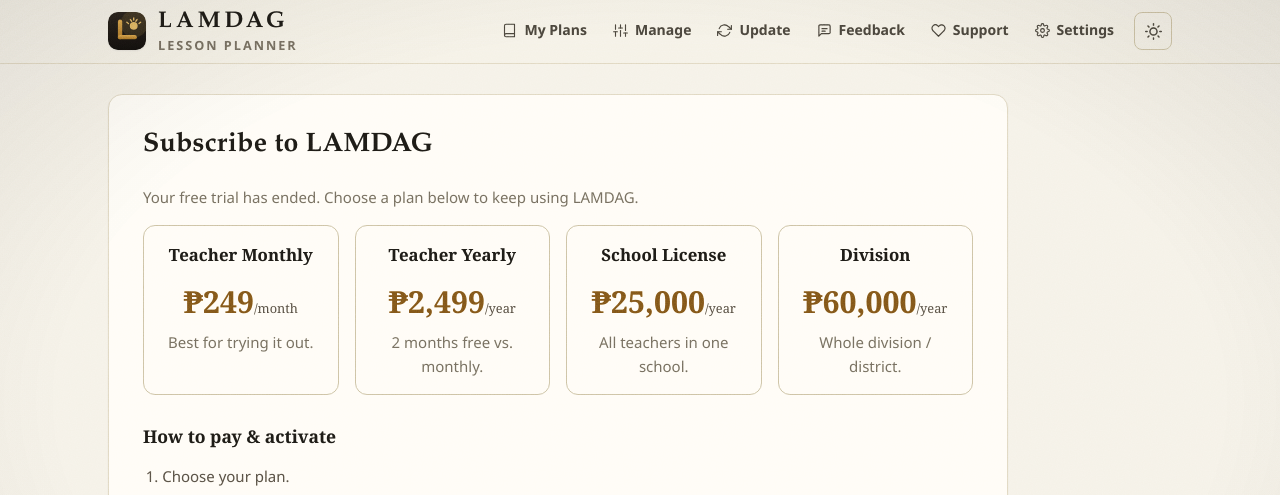
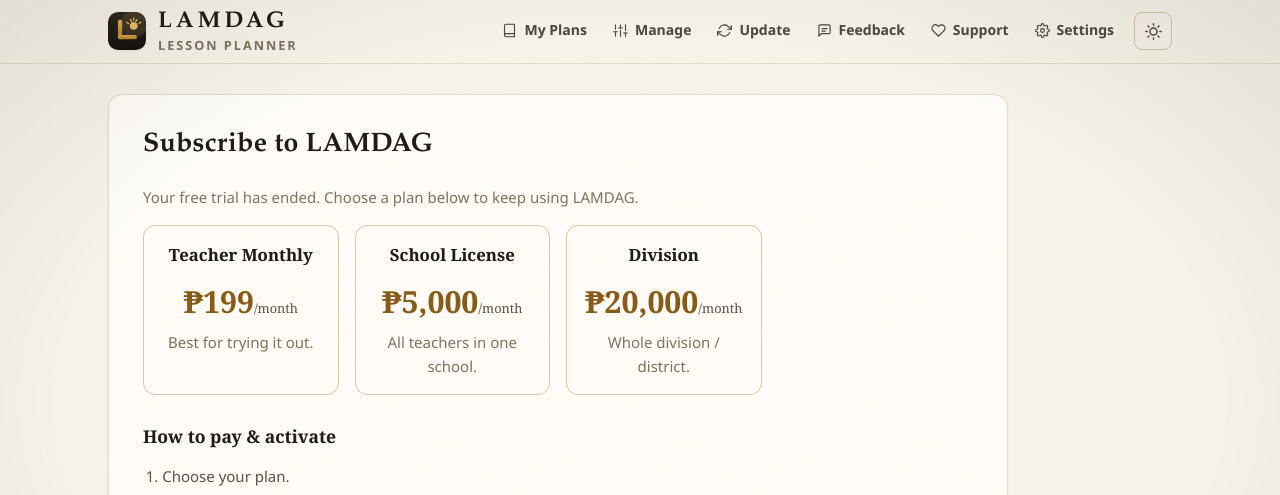
Before and after one commit to milkcakes/lamdag, a Python web app: template templates/subscribe.html in a window 1280 px wide. Shown: the top 495 px of the page. Run offline with Jinja, Linux system fonts and the light colour scheme; the template is opened without the code that fills it, so the values that code supplies are empty.

Commit message:
Monthly-only pricing: teacher 199, school 5000, division 20000 per month

```diff
--- a/app.py
+++ b/app.py
@@ -1491,9 +1491,6 @@ def admin_users():
         if action == "activate_monthly":
             _set_paid_until(conn, uid, days=30)
             msg = "Account activated for 1 month."
-        elif action == "activate_yearly":
-            _set_paid_until(conn, uid, days=365)
-            msg = "Account activated for 1 year."
         elif action == "activate_beta":
             conn.execute(
                 "UPDATE users SET status='active', plan='beta', paid_until='' WHERE id = ?",
--- a/templates/admin_access.html
+++ b/templates/admin_access.html
@@ -44,7 +44,6 @@
                 <select id="plan" name="plan">
                     <option value="school_license">School License</option>
                     <option value="teacher_monthly">Teacher Monthly</option>
-                    <option value="teacher_yearly">Teacher Yearly</option>
                     <option value="division">Division/District</option>
                     <option value="trial">Trial</option>
                     <option value="beta">Beta</option>
--- a/templates/admin_users.html
+++ b/templates/admin_users.html
@@ -62,12 +62,6 @@
                         </form>
                         <form method="POST" action="/admin/users" style="display:inline;">
                             <input type="hidden" name="csrf_token" value="{{ csrf_token }}">
-                            <input type="hidden" name="action" value="activate_yearly">
-                            <input type="hidden" name="id" value="{{ u.id }}">
-                            <button type="submit" class="btn-small" title="Activate for 1 year">+1 yr</button>
-                        </form>
-                        <form method="POST" action="/admin/users" style="display:inline;">
-                            <input type="hidden" name="csrf_token" value="{{ csrf_token }}">
                             <input type="hidden" name="action" value="activate_beta">
                             <input type="hidden" name="id" value="{{ u.id }}">
                             <button type="submit" class="btn-small" title="Full access, no expiry">Beta</button>
--- a/templates/subscribe.html
+++ b/templates/subscribe.html
@@ -30,22 +30,17 @@
     <div class="donate-row">
         <div class="donate-card" style="flex:1 1 200px; max-width:200px;">
             <h3>Teacher Monthly</h3>
-            <p class="plan-price">₱249<span>/month</span></p>
+            <p class="plan-price">₱199<span>/month</span></p>
             <p class="muted-text">Best for trying it out.</p>
         </div>
         <div class="donate-card" style="flex:1 1 200px; max-width:200px;">
-            <h3>Teacher Yearly</h3>
-            <p class="plan-price">₱2,499<span>/year</span></p>
-            <p class="muted-text">2 months free vs. monthly.</p>
-        </div>
-        <div class="donate-card" style="flex:1 1 200px; max-width:200px;">
             <h3>School License</h3>
-            <p class="plan-price">₱25,000<span>/year</span></p>
+            <p class="plan-price">₱5,000<span>/month</span></p>
             <p class="muted-text">All teachers in one school.</p>
         </div>
         <div class="donate-card" style="flex:1 1 200px; max-width:200px;">
             <h3>Division</h3>
-            <p class="plan-price">₱60,000<span>/year</span></p>
+            <p class="plan-price">₱20,000<span>/month</span></p>
             <p class="muted-text">Whole division / district.</p>
         </div>
     </div>
```
